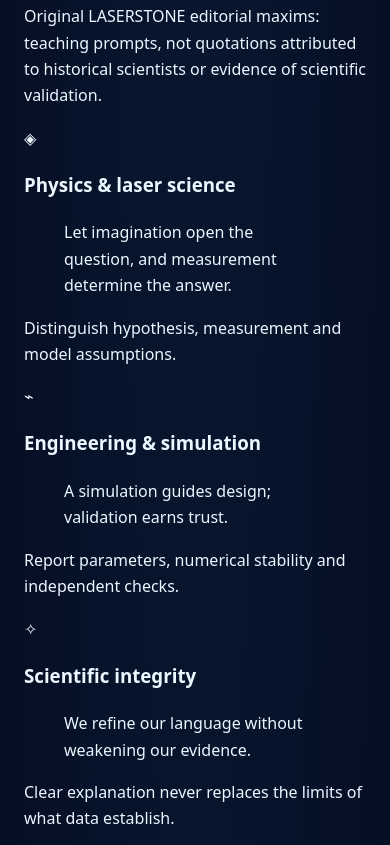
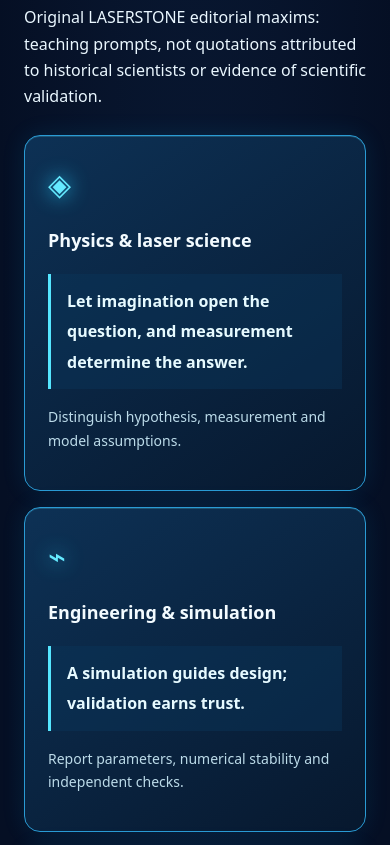
Before and after one commit to ahay20004/LASERSTONE, a plain HTML site: page cloud/site/index.html in a window 390 px wide. Shown: the part 4598-5443 px from the top of the page. Drawn offline with Linux system fonts and the light colour scheme.

Commit message:
Mission Control: illuminated responsive scientific entrance cards

```diff
--- a/cloud/site/style.css
+++ b/cloud/site/style.css
@@ -54,3 +54,12 @@ footer{background:#030c1c;border-top:1px solid #126da7;color:#a7cee2}
 @media(max-width:480px){.mission-monitor-grid{grid-template-columns:1fr}.mission-monitor-card p{min-height:0}}
 
 .mission-motto{position:relative;max-width:840px;margin:26px auto 12px;padding:15px 22px;border-inline-start:3px solid #6ceaff;border-radius:10px;background:linear-gradient(100deg,#0c3a6388,#0b1d3b88);color:#e3faff;font-size:clamp(15px,1.65vw,19px);font-weight:650;line-height:1.8;text-align:start;box-shadow:0 0 25px #08bbff22}
+
+/* Scientific entrance maxims: editorial text, never telemetry or scientific evidence. */
+.science-gates{background:linear-gradient(145deg,#071b37,#0b2b4b);border-block:1px solid #2089c8}
+.gates-grid{display:grid;grid-template-columns:repeat(3,minmax(0,1fr));gap:16px;margin-top:25px}
+.gate-card{padding:23px;border:1px solid #2a9bd4;border-radius:16px;background:linear-gradient(145deg,#0d3155,#07182e);box-shadow:inset 0 1px #6ceaff33,0 0 25px #10b8ff1b}
+.gate-symbol{display:block;font-size:30px;color:#65eaff;text-shadow:0 0 20px #27cfff}.gate-card h3{color:#f3fbff;font-size:18px}
+.gate-card blockquote{margin:16px 0;padding:12px 16px;border-inline-start:3px solid #55e6ff;color:#e6faff;font-weight:700;line-height:1.9;background:#0b355a70}
+.gate-card p{color:#bcdbe9;font-size:14px;line-height:1.7}.gates-attribution{color:#a7d4e7;font-size:12px;margin-top:18px}
+@media(max-width:900px){.gates-grid{grid-template-columns:1fr}}
```
